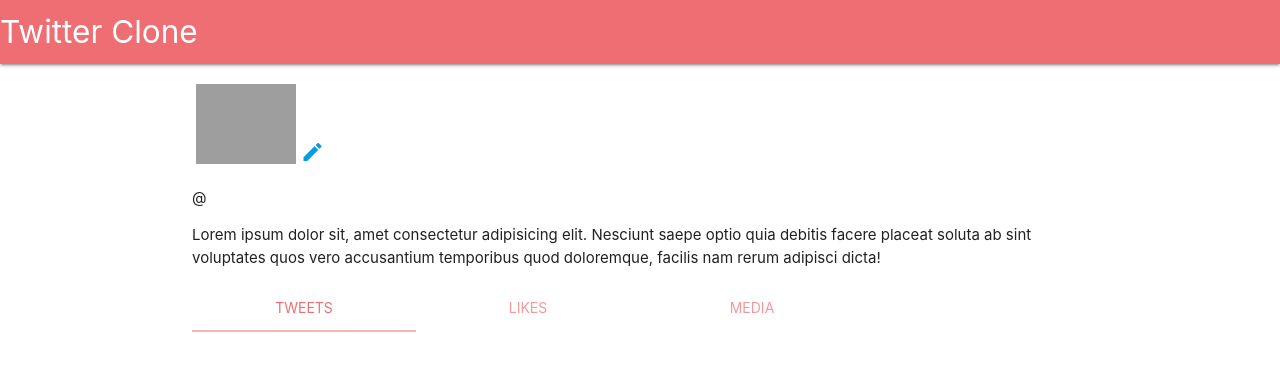
After one commit to MevlutArslan/TwitterClone, a Python web app: template templates/profile.html in a window 1280 px wide. The commit adds this page. Shown: the top 371 px of the page. Run offline with Jinja, Linux system fonts and the light colour scheme; the template is opened without the code that fills it, so the values that code supplies are empty; grey boxes are pictures that could not be loaded.

Commit message:
added some visual changes and a profile page

```diff
--- a/Models.py
+++ b/Models.py
@@ -9,7 +9,7 @@ class User(UserMixin, db.Model):
     user_handle = db.Column(db.String(15), unique=True)
     display_name = db.Column(db.String(30), nullable=False)
     password = db.Column(db.String(20), nullable=False)
-    profile_picture_url = db.Column(db.String(100), nullable=True, default="media/default_egg.png")
+    profile_picture_url = db.Column(db.String(100), nullable=True, default="./static/user_media/default_egg.png")
     tweets = db.relationship('Tweet', backref="owner")
 
 
@@ -17,6 +17,6 @@ class Tweet(db.Model):
     __tablename__ = 'tweet'
 
     id = db.Column(db.Integer, unique=True, primary_key=True)
-    tweet_owner_handle = db.Column(db.String(15), db.ForeignKey('user.id'))
+    tweet_owner_id = db.Column(db.String(15), db.ForeignKey('user.id'))
     text = db.Column(db.String(140), nullable=False)
     likes = db.Column(db.Integer)
--- a/auth.py
+++ b/auth.py
@@ -26,7 +26,7 @@ def login_post():
         return redirect(url_for('auth.login'))
 
     login_user(user)
-    return redirect(url_for('main.logged_index'))
+    return redirect(url_for('main.index'))
 
 
 @auth.route('/signup')
@@ -53,7 +53,7 @@ def signup_post():
     db.session.add(new_user)
     db.session.commit()
 
-    os.mkdir("user_media/"+user_handle)
+    os.mkdir("./static/user_media/"+user_handle)
 
     return redirect(url_for('auth.login'))
 
--- a/templates/base.html
+++ b/templates/base.html
@@ -8,6 +8,7 @@
     <!-- Compiled and minified CSS -->
     <!-- <link rel="stylesheet" href="https://cdnjs.cloudflare.com/ajax/libs/materialize/1.0.0/css/materialize.min.css"> -->
     <link rel="stylesheet" href="https://cdnjs.cloudflare.com/ajax/libs/materialize/1.0.0/css/materialize.min.css">
+    <link href="https://fonts.googleapis.com/icon?family=Material+Icons" rel="stylesheet">
     <title>Twitter Clone</title>
     {% block head %}
     {% endblock %}
@@ -33,6 +34,7 @@
 
     <!-- Compiled and minified JavaScript -->
     <script src="https://cdnjs.cloudflare.com/ajax/libs/materialize/1.0.0/js/materialize.min.js"></script>
+    <script src="https://ajax.googleapis.com/ajax/libs/jquery/3.5.1/jquery.min.js"></script>
 
 </body>
 
--- /dev/null
+++ b/templates/profile.html
@@ -0,0 +1,84 @@
+{% extends 'base.html' %}
+
+
+{% block head %}
+
+<style>
+    .profile_picture {
+        padding-top: 20px;
+        width: 100px;
+        height: 100px;
+      }
+</style>
+
+{% endblock %}
+
+{%block body%}
+
+
+
+<div class="container">
+    <div class="thumbnail">
+        <!-- <img src="../{{user.profile_picture_url}}"> -->
+        <!-- Lorem ipsum dolor sit amet consectetur adipisicing elit. Ipsum ratione veritatis deleniti quisquam accusamus molestiae a fugiat reiciendis nemo consectetur esse, odio placeat ut repellat dolore accusantium rem. Animi, quasi. -->
+    </div>
+    <div class="profile_main">
+        <img>
+        <img class="profile_picture" src="../static/{{user.profile_picture_url}}">
+        <a href="/upload_profile_picture"><i class="material-icons">mode_edit</i></a>
+        <h5>{{user.display_name}}</h5>
+        <span>@{{user.user_handle}}</span>
+        <div class="biography">
+            <p>Lorem ipsum dolor sit, amet consectetur adipisicing elit.
+                Nesciunt saepe optio quia debitis facere placeat soluta ab sint voluptates quos
+                vero accusantium temporibus quod doloremque,
+                facilis nam rerum adipisci dicta!
+            </p>
+        </div>
+    </div>
+    <div class="profile_tabs">
+        <div class="row">
+        <ul class="tabs">
+            <li class="tab col s3"><a class="active" href="#tweets">Tweets</a></li>
+            <li class="tab col s3"><a href="#liked_tweets">Likes</a></li>
+            <li class="tab col s3"><a href="#media">Media</a></li>
+        </ul>
+
+        <div id="tweets" class="col s12">
+            {% for tweet in tweets %}
+            <!-- fill with tweet card design -->
+            <p>{{tweet.text}}</p>
+
+            {%endfor%}
+        </div>
+        <div id="liked_tweets" class="col s12">
+            <h5>liked tweets</h5>
+            <!-- {% for tweet in liked_tweets %} -->
+            <!-- fill with tweet card design -->
+            <!-- {%endfor%} -->
+        </div>
+        <div id="media" class="col s12">
+            <h5>media</h5>
+            <!-- {% for media in user_media %} -->
+            <!-- fill with tweet card design -->
+            <!-- {%endfor%} -->
+        </div>
+    </div>
+</div>
+
+<!-- MaterializeCSS tabs javascript activation -->
+<script>
+    window.addEventListener("DOMContentLoaded", event => {
+        const options = {
+          duration: 300,
+          onShow: null,
+          swipeable: false,
+          responsiveThreshold: Infinity
+        };
+
+        const tabsContainer = document.querySelector(".tabs");
+        M.Tabs.init(tabsContainer, options);
+    })
+</script>
+
+{%endblock%}
```
Also changed, not shown: main.py (+20 -27 lines), templates/logged_index.html (+42 -13 lines), templates/tweet_detail.html (added, +8 -0 lines), tweet.py (+20 -5 lines), relationships.db, static/user_media/default/default_egg.png (renamed from media/default_egg.png), static/user_media/mvlcfr/garfield_01.png (added), static/user_media/mvlcfr/garfield_02.png (renamed from static/user_media/mvlcfr190/garfield_02.png), 1 other file.
